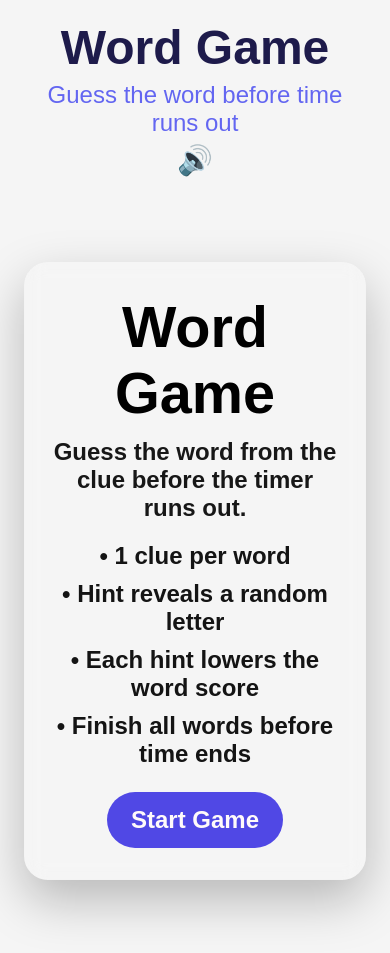
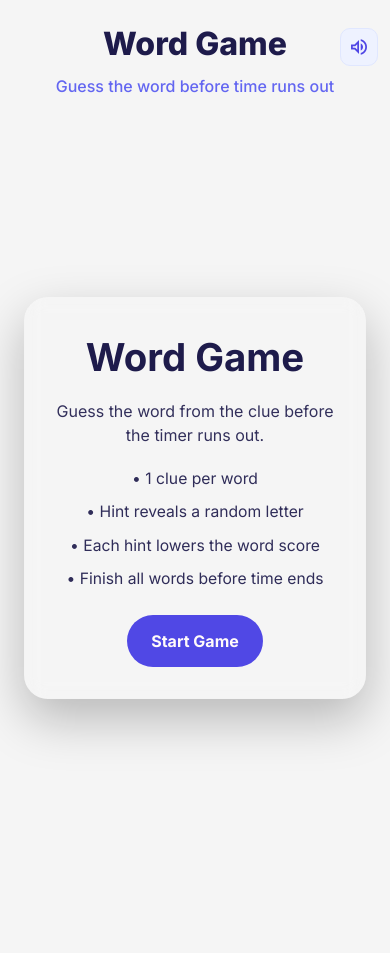
Before and after one commit to Furkan02124/word-game, a React (Vite) app: page / in a window 390 px wide. After the commit the page ends 880 px from the top, so only its background shows below. Built offline with nearby package versions, Linux system fonts and the light colour scheme.

Commit message:
feat: enhance UI with new font styles, improve header layout, and adjust component responsiveness

```diff
--- a/index.html
+++ b/index.html
@@ -3,6 +3,14 @@
   <head>
     <meta charset="UTF-8" />
     <link rel="icon" type="image/svg+xml" href="/favicon.svg" />
+    <link
+      href="https://fonts.googleapis.com/css2?family=Material+Symbols+Outlined"
+      rel="stylesheet"
+    />
+    <link
+      href="https://fonts.googleapis.com/css2?family=Inter:wght@400;500;600;700;800&display=swap"
+      rel="stylesheet"
+    />
     <meta name="viewport" content="width=device-width, initial-scale=1.0" />
     <title>word-game</title>
   </head>
--- a/src/components/GuessInput/GuessInput.module.css
+++ b/src/components/GuessInput/GuessInput.module.css
@@ -42,3 +42,18 @@
 .guessBtn:active {
   transform: scale(0.96);
 }
+
+@media (max-width: 480px) {
+  .inputRow {
+    gap: 8px;
+  }
+
+  .guessBtn {
+    padding: 10px 12px;
+    font-size: 18px;
+  }
+
+  .guessInput {
+    min-width: 0;
+  }
+}
--- a/src/components/Header/Header.jsx
+++ b/src/components/Header/Header.jsx
@@ -4,15 +4,19 @@ function Header({ isMuted, onToggleMute }) {
   return (
     <header className={styles.header}>
       <div className={styles.inner}>
+        <div className={styles.topRow}>
           <h1 className={styles.title}>Word Game</h1>
-        <p className={styles.subtitle}>Guess the word before time runs out</p>
           <button
             className={styles.muteBtn}
             onClick={onToggleMute}
             title={isMuted ? "Unmute" : "Mute"}
           >
-          {isMuted ? "🔇" : "🔊"}
+            <span className="material-symbols-outlined">
+              {isMuted ? "volume_off" : "volume_up"}
+            </span>
           </button>
+        </div>
+        <p className={styles.subtitle}>Guess the word before time runs out</p>
       </div>
     </header>
   );
--- a/src/components/Header/Header.module.css
+++ b/src/components/Header/Header.module.css
@@ -1,12 +1,19 @@
 .header {
   width: 100%;
-  padding: 20px 24px 12px;
+  padding: 20px 12px 12px;
 }
 
 .inner {
-  max-width: 960px;
+  width: min(1100px, 100%);
   margin: 0 auto;
   text-align: center;
+}
+
+.topRow {
+  position: relative;
+  display: flex;
+  justify-content: center;
+  align-items: center;
 }
 
 .title {
@@ -14,6 +21,7 @@
   font-size: clamp(2rem, 6vw, 3rem);
   font-weight: 800;
   color: #1e1b4b;
+  text-align: center;
 }
 
 .subtitle {
@@ -24,8 +32,37 @@
 }
 
 .muteBtn {
+  position: absolute;
+  right: 0;
+  top: 50%;
+  transform: translateY(-50%);
+
+  display: flex;
+  align-items: center;
+  justify-content: center;
+
+  width: 38px;
+  height: 38px;
+
+  border-radius: 10px;
+  border: 1px solid #e0e7ff;
+  background: #eef2ff;
+  color: #4f46e5;
+
   cursor: pointer;
-  font-size: 1.2rem;
-  background: none;
-  border: none;
+  transition: all 0.2s ease;
 }
+
+.muteBtn:hover {
+  background: #e0e7ff;
+  transform: translateY(-50%) scale(1.05);
+}
+
+.muteBtn:active {
+  transform: translateY(-50%) scale(0.95);
+}
+
+.muteBtn span {
+  font-size: 22px;
+  line-height: 1;
+}
--- a/src/components/ScoreBoard/ScoreBoard.module.css
+++ b/src/components/ScoreBoard/ScoreBoard.module.css
@@ -1,9 +1,10 @@
 .scoreBoard {
   display: grid;
-  grid-template-columns: repeat(2, minmax(120px, 1fr));
+  grid-template-columns: repeat(2, minmax(110px, 1fr));
   gap: 10px;
-  width: fit-content;
-  margin: 0 auto;
+  width: min(300px, 100%);
+  margin: 0;
+  align-self: center;
 }
 
 .block {
--- a/src/components/Timer/Timer.module.css
+++ b/src/components/Timer/Timer.module.css
@@ -1,15 +1,15 @@
 .timer {
-  width: fit-content;
+  width: 130px;
   padding: 10px 14px;
   border: 2px solid #a5b4fc;
   border-radius: 12px;
   background: linear-gradient(135deg, #eef2ff 0%, #e0e7ff 100%);
   box-shadow: 0 6px 16px rgba(79, 70, 229, 0.1);
-
   display: flex;
   flex-direction: column;
   align-items: center;
   justify-content: center;
+  align-self: center;
 }
 
 .label {
--- a/src/pages/Game/Game.module.css
+++ b/src/pages/Game/Game.module.css
@@ -5,30 +5,27 @@
   box-sizing: border-box;
 }
 
-/* TOP BAR: left + right anchored */
 .topBar {
   width: 100%;
+  margin: 16px auto 20px;
   display: flex;
-  align-items: flex-start;
-  margin-top: 16px;
+  align-items: center;
 }
 
-/* left = scoreboard */
 .left {
   display: flex;
+  width: 260px;
 }
 
-/* pushes timer to right */
 .spacer {
   flex: 1;
 }
 
-/* right = timer */
 .right {
   display: flex;
+  width: 260px;
 }
 
-/* center gameplay */
 .main {
   display: flex;
   justify-content: center;
@@ -60,12 +57,17 @@
   text-align: center;
 }
 
-/* MOBILE */
 @media (max-width: 640px) {
+  .container {
+    padding: 0 14px;
+  }
+
   .topBar {
+    width: min(420px, 100%);
     flex-direction: column;
     align-items: center;
     gap: 10px;
+    margin: 10px auto 18px;
   }
 
   .spacer {
@@ -77,7 +79,18 @@
     justify-content: center;
   }
 
+  .main {
+    margin-top: 16px;
+  }
+
   .gameArea {
     width: 100%;
+    gap: 18px;
+  }
+
+  .controlSection {
+    width: min(420px, 100%);
+    gap: 12px;
+    margin-top: 14px;
   }
 }
--- a/src/styles/global.css
+++ b/src/styles/global.css
@@ -1,17 +1,32 @@
+:root {
+  --app-width: 1100px;
+}
+
 * {
   margin: 0;
   padding: 0;
   box-sizing: border-box;
-  font-family: sans-serif;
-  font-size: 24px;
-  font-weight: bold;
 }
 
 body {
+  font-family:
+    "Inter",
+    system-ui,
+    -apple-system,
+    BlinkMacSystemFont,
+    "Segoe UI",
+    sans-serif;
   background-color: #f5f5f5;
+  color: #1e1b4b;
+  line-height: 1.5;
 }
 
-.app {
-  width: 100%;
-  min-height: 100vh;
+button,
+input {
+  font: inherit;
 }
+
+body {
+  -webkit-font-smoothing: antialiased;
+  -moz-osx-font-smoothing: grayscale;
+}
```
Lines whose indentation alone changed are shown as unchanged.
